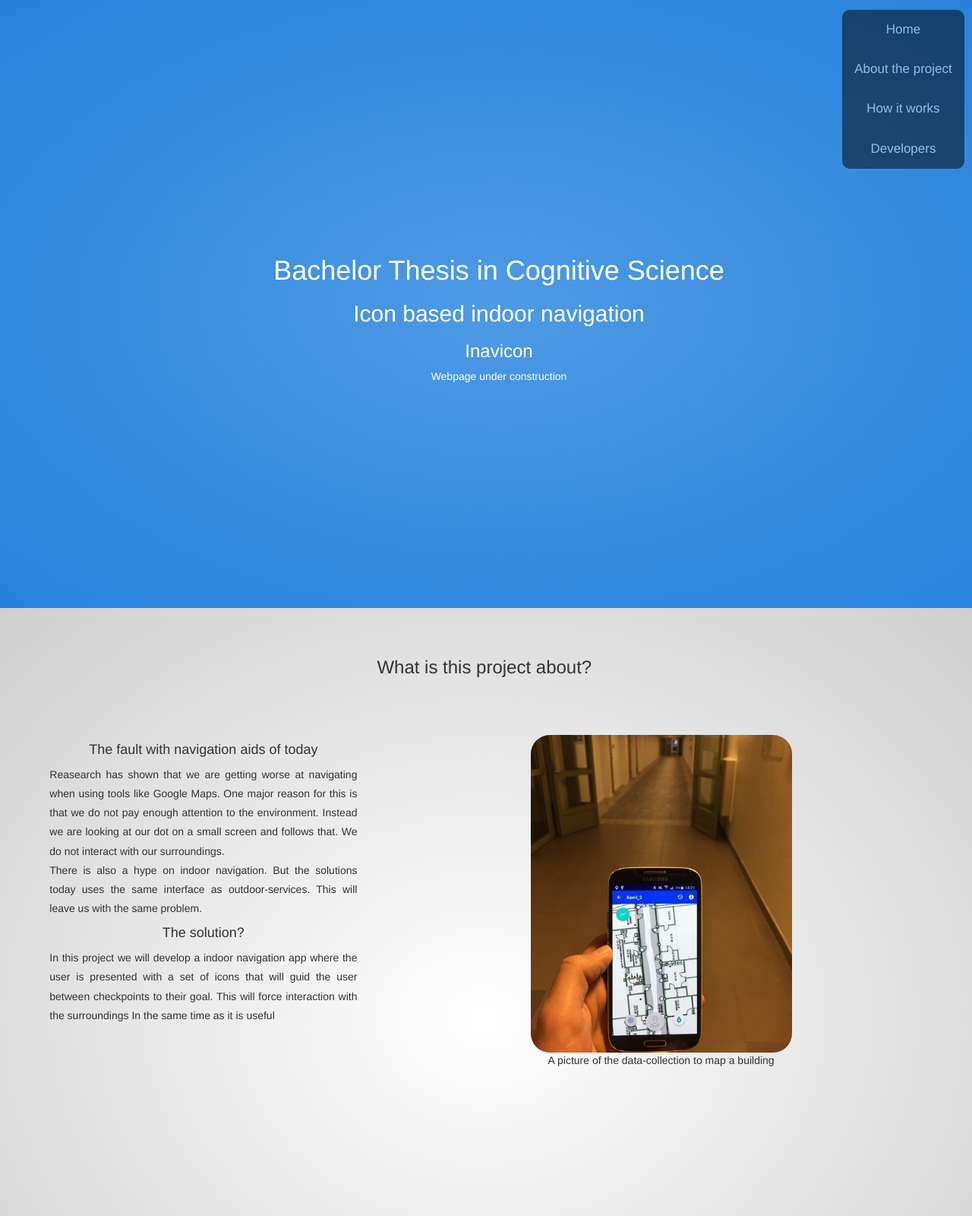
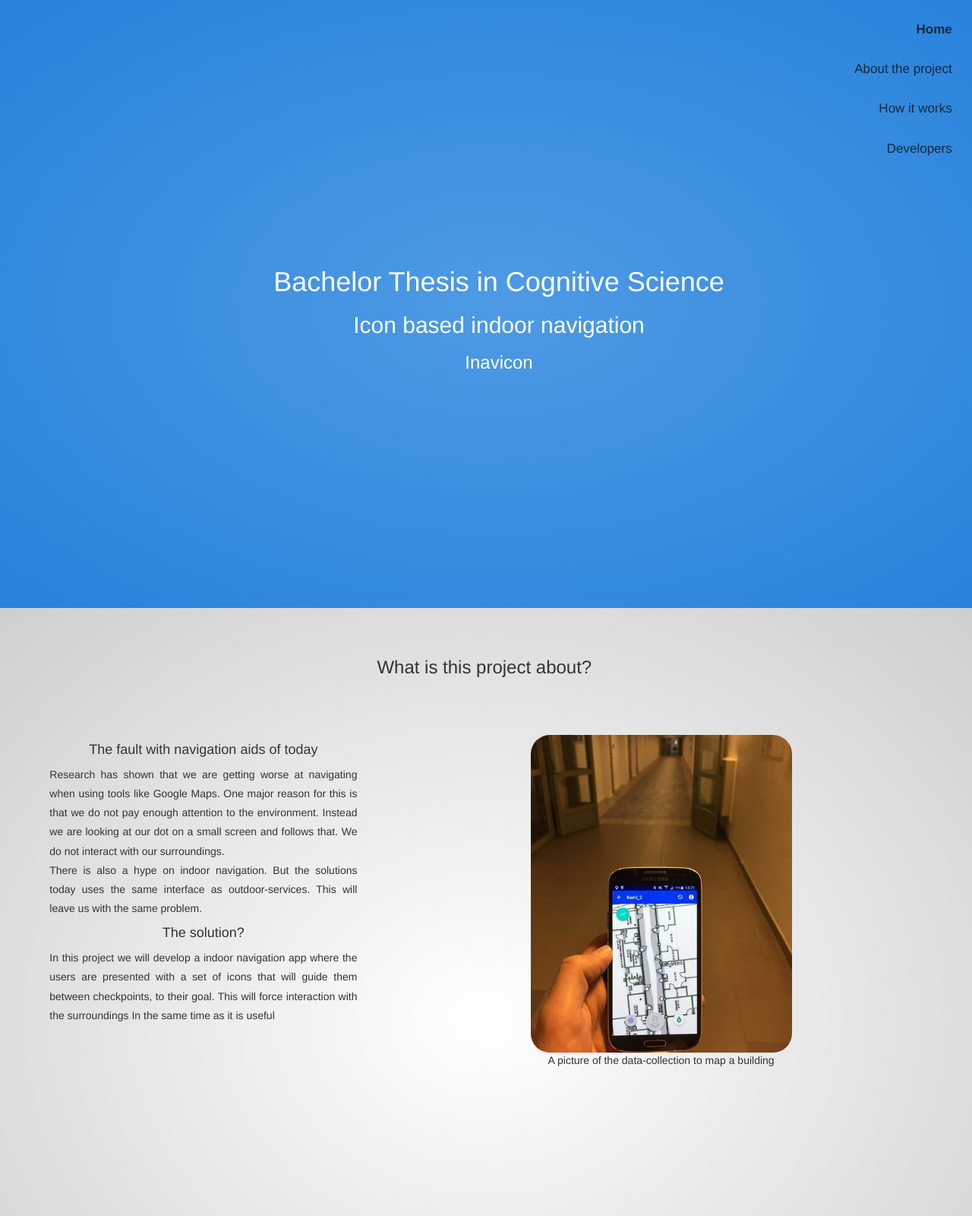
Before and after one commit to kristofferkarlsson93/bachelor_thesis_webpage, a plain HTML site: page index.html in a window 1280 px wide. Shown: the top 1600 px of the page at 76% size. Drawn offline with nearby package versions, Linux system fonts and the light colour scheme.

Commit message:
minor changes

```diff
--- a/css/style.css
+++ b/css/style.css
@@ -45,19 +45,41 @@ html, body{
     width: 100%;
     float: left;
     display: block;
-    color: #f2f2f2;
-    background-color: black;
-    opacity: 0.5;
-    text-align: center;
+    color: #000;
+    /*color: #f2f2f2;*/
+    /*background-color: black;*/
+    opacity: 0.7;
     padding: 14px 16px;
     text-decoration: none;
     font-size: 17px;
     font-size: 17px;
+    text-align: right;
 }
 
 .menu a:hover {
     opacity: 1;
+    text-decoration: underline;
 }
+
+.current {
+    font-weight: bold;
+}
+
+#arrow {
+    display: none;
+    width: 105%;
+    position: absolute;
+    bottom: 0;
+    margin: 0 auto;
+    text-align: center;
+}
+
+#arrowImage {
+    width: 15%;
+    height: auto;
+    color: white;
+}
+
 #headerText {
     position: relative;
     top: 50%;
@@ -117,7 +139,7 @@ html, body{
 #worksImageDiv {
     margin-top: 5%;
     margin-left: 3%;
-    width: 50%;
+    width: 45%;
     border-radius: 25px;
     background-color:rgba(255,255,255,0.4);
 }
@@ -129,9 +151,10 @@ html, body{
 }
 
 #worksText {
+
     margin-top: 5%;
     margin-left: 0px;
-    margin-right: 10%;
+    margin-right: 15%;
     text-align: justify;
     float: right;
 }
--- a/index.html
+++ b/index.html
@@ -21,6 +21,7 @@
             integrity="sha384-Tc5IQib027qvyjSMfHjOMaLkfuWVxZxUPnCJA7l2mCWNIpG9mGCD8wGNIcPD7Txa"
             crossorigin="anonymous"></script>
     <script src="js/scroll.js"></script>
+    <script src="js/menuMarker.js"></script>
     <meta property="og:title" content="Icon based indoor navigation" />
     <meta property="og:type" content="website" />
     <meta property="og:url" content="http://karlssonkristoffer.com/bachelor_thesis/" />
@@ -32,7 +33,7 @@
     <div id="header" class="row">
         <div id="navigation" class="row">
             <div class="menu">
-                <a class="menuItem" href="#header">Home</a><br>
+                <a id="firstMenuItem" class="menuItem" href="#header">Home</a><br>
                 <a class="menuItem" href="#about">About the project</a><br>
                 <a class="menuItem" href="#works">How it works</a><br>
                 <a class="menuItem" href="#developers">Developers</a>
@@ -42,7 +43,9 @@
             <h1>Bachelor Thesis in Cognitive Science</h1>
             <h2>Icon based indoor navigation</h2>
             <h3>Inavicon</h3>
-            <p>Webpage under construction</p>
+        </div>
+        <div id="arrow" class="row">
+            <img id="arrowImage" src="media/down-arrow.png">
         </div>
     </div>
     <div id="about" class="row page">
@@ -50,15 +53,15 @@
             <h3>What is this project about?</h3>
             <div id="aboutText" class="col-md-4 text">
                 <h4>The fault with navigation aids of today</h4>
-                <p>Reasearch has shown that we are getting worse at navigating when using tools like Google Maps. One major
+                <p>Research has shown that we are getting worse at navigating when using tools like Google Maps. One major
                 reason for this is that we do not pay enough attention to the environment. Instead we are looking at
                 our dot on a small screen and follows that. We do not interact with our surroundings. <br>
                 There is also a hype on indoor navigation. But the solutions today uses the same interface as
                 outdoor-services. This will leave us with the same problem.
                 </p>
                 <h4>The solution?</h4>
-                <p>In this project we will develop a indoor navigation app where the user is presented with a set of icons
-                that will guid the user between checkpoints to their goal. This will force interaction with the
+                <p>In this project we will develop a indoor navigation app where the users are presented with a set of icons
+                that will guide them between checkpoints, to their goal. This will force interaction with the
                 surroundings In the same time as it is useful</p>
             </div>
             <div id="aboutImageDiv" class="col-md-8">
@@ -81,8 +84,9 @@
                 To accomplish this we are using IndoorAtlas to map up a building. IndoorAtlas uses radio waves,
                 magnetic fields, acoustic signals and other sensory information collected by a smartphone device to
                 finger print positions indoors. By using these fingerprints we later can determine the position of the
-                user. <br> We also uses Proximios services for adding Geofences. Geofences is basically a area on a
-                map that we have marked out that when entered, triggers an event in the users phone. </p>
+                user. <br> We also uses Proximi.io:s services for adding Geofences. Geofences is basically an area on a
+                map that we have marked out that, when entered, triggers an event in our app and changes the icon on
+                    display. </p>
             </div>
         </div>
     </div>
--- /dev/null
+++ b/js/menuMarker.js
@@ -0,0 +1,31 @@
+/**
+ * Created by Kristoffer on 2017-04-05.
+ */
+
+
+window.onscroll = function () {
+    var menuItems = document.getElementsByClassName("menuItem");
+    var noPages = document.getElementsByClassName("page").length + 2;
+    var height =  Math.max(document.documentElement.clientHeight, window.innerHeight || 0);
+    var totalHight = height * noPages;
+    var pageHeight = totalHight / noPages;
+    for(var i = 0; i < menuItems.length; i++) {
+        menuItems[i].style.fontWeight = "normal";
+    }
+    if(pageYOffset < pageHeight && !(pageYOffset > pageHeight)) {
+        menuItems[0].style.fontWeight = "bold";
+        current = menuItems[0];
+    }else if(pageYOffset > pageHeight && pageYOffset < pageHeight*2) {
+        menuItems[1].style.fontWeight = "bold";
+        current = menuItems[1];
+    }else if (pageYOffset > pageHeight*2 && pageYOffset < pageHeight*3){
+        menuItems[2].style.fontWeight = "bold";
+        current = menuItems[2];
+    }else if (pageYOffset > pageHeight*3){
+        menuItems[3].style.fontWeight = "bold";
+        current = menuItems[3];
+    }/*else if (pageYOffset > pageHeight*5){
+        menuItems[4].style.fontWeight = "bold";
+        current = menuItems[4];
+    }*/
+}
--- a/js/scroll.js
+++ b/js/scroll.js
@@ -2,12 +2,9 @@
  * Created by Kristoffer on 2017-04-04.
  */
 
-window.onload =function () {
+
 $(document).ready(function() {
     $(".menuItem").click(function(event) {
-
-            //On bigscreen-devices.
-            console.log(this.offsetTop)
         var $link = $(this).attr("href");
         $("body").animate({
             scrollTop: $($link).offset().top
@@ -16,5 +13,3 @@ window.onload =function () {
 
     });
 });
-
-}
```
Also changed, not shown: media/down-arrow.png (added). Lines whose indentation alone changed are shown as unchanged.
